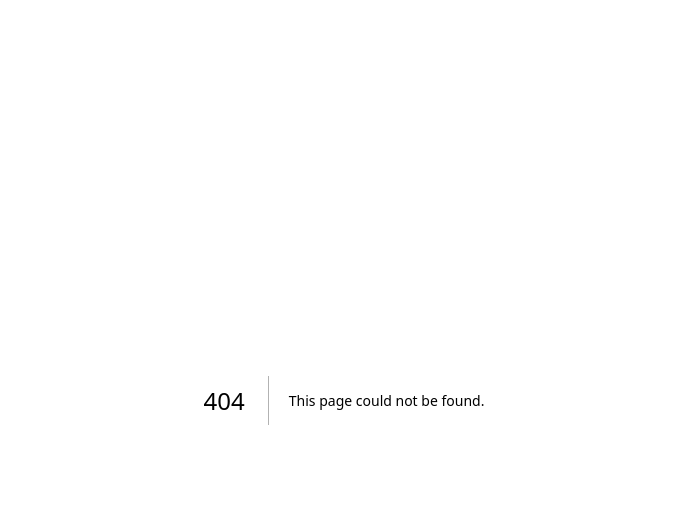
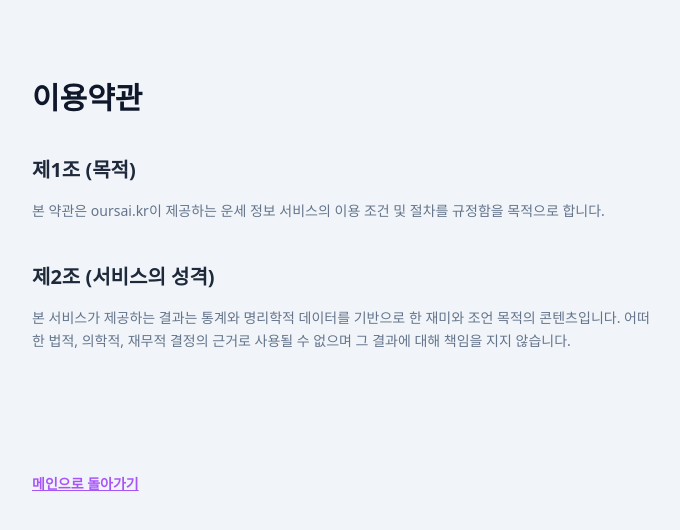
Before and after one commit to PLANB-John/oursai-web, a Next.js app: page /terms in a window 1280 px wide. Before the commit this address had no page. Shown: the top 530 px of the page, without its empty margins (296-976 px from the left). Built offline with nearby package versions, Linux system fonts and the light colour scheme.

Commit message:
Create terms.js

```diff
--- /dev/null
+++ b/pages/terms.js
@@ -0,0 +1,18 @@
+import React from 'react';
+
+export default function Terms() {
+  return (
+    <div className="max-w-2xl mx-auto py-20 px-6 text-slate-600 leading-relaxed text-sm">
+      <h1 className="text-3xl font-bold text-slate-900 mb-10">이용약관</h1>
+      <h2 className="text-xl font-bold text-slate-800 mt-10 mb-4">제1조 (목적)</h2>
+      <p className="mb-6 text-slate-500">본 약관은 oursai.kr이 제공하는 운세 정보 서비스의 이용 조건 및 절차를 규정함을 목적으로 합니다.</p>
+
+      <h2 className="text-xl font-bold text-slate-800 mt-10 mb-4">제2조 (서비스의 성격)</h2>
+      <p className="mb-6 text-slate-500">본 서비스가 제공하는 결과는 통계와 명리학적 데이터를 기반으로 한 재미와 조언 목적의 콘텐츠입니다. 어떠한 법적, 의학적, 재무적 결정의 근거로 사용될 수 없으며 그 결과에 대해 책임을 지지 않습니다.</p>
+
+      <div className="mt-20 pt-10 border-t border-slate-100">
+        <a href="/" className="text-purple-500 font-bold underline">메인으로 돌아가기</a>
+      </div>
+    </div>
+  );
+}
```
